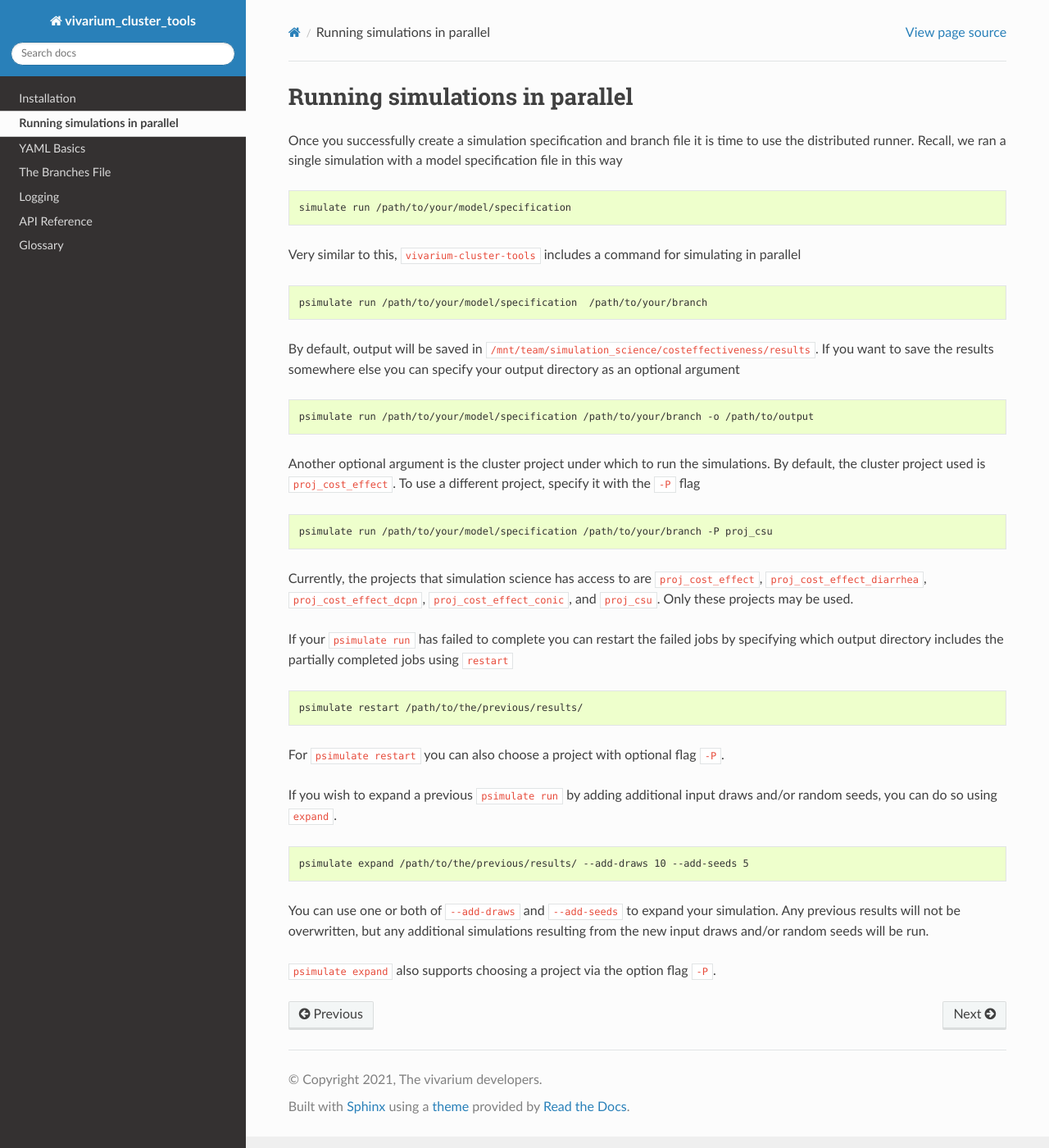
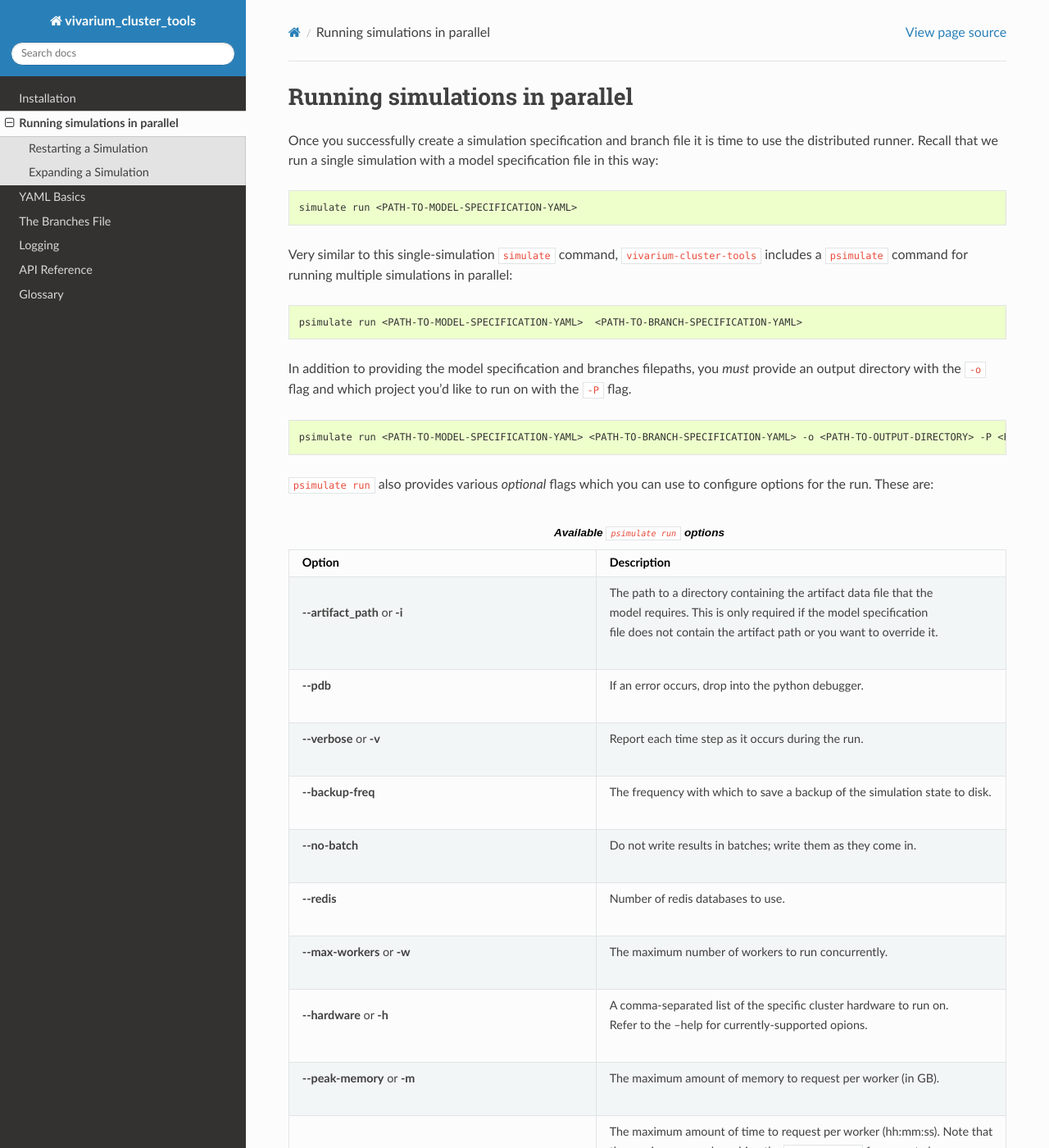
Before and after one commit to ihmeuw/vivarium_cluster_tools, a Sphinx documentation site: the page built from docs/source/distributed_runner.rst, in a window 1280 px wide and 1400 px high. Shown: the whole window at 82% size. Built offline with Sphinx 7.4.7 and the Read the Docs theme 2.0.0, drawn with Linux system fonts in a browser that asks for light colours; the version number could not be read and is left out; some of the changed text lies outside the part shown.

Commit message:
Feature/sbachmei/mic 5229 update concepts (#231)
* Add blurb about specify draws and seeds
* add table of cli options; minor other updates

```diff
--- a/CHANGELOG.rst
+++ b/CHANGELOG.rst
@@ -1,3 +1,8 @@
+**2.0.2 - 08/30/24**
+
+ - Strengthen the API documentation
+ - Update existing documentation to include new psimulate options
+
 **2.0.1 - 08/21/24**
 
  - Use script to install dependencies in CI
--- a/docs/source/distributed_runner.rst
+++ b/docs/source/distributed_runner.rst
@@ -6,54 +6,96 @@ Running simulations in parallel
 ===============================
 
 Once you successfully create a simulation specification and branch file it is
-time to use the distributed runner. Recall, we ran a single simulation with
-a model specification file in this way
+time to use the distributed runner. Recall that we run a single simulation with
+a model specification file in this way:
 
 .. code-block:: console
 
-    simulate run /path/to/your/model/specification
+    simulate run <PATH-TO-MODEL-SPECIFICATION-YAML>
 
-Very similar to this, ``vivarium-cluster-tools`` includes a command for simulating in parallel
+Very similar to this single-simulation ``simulate`` command, ``vivarium-cluster-tools`` includes a
+``psimulate`` command for running multiple simulations in parallel:
 
 .. code-block:: console
 
-    psimulate run /path/to/your/model/specification  /path/to/your/branch
+    psimulate run <PATH-TO-MODEL-SPECIFICATION-YAML>  <PATH-TO-BRANCH-SPECIFICATION-YAML>
 
-By default, output will be saved in ``/mnt/team/simulation_science/costeffectiveness/results``. If you want to save the
-results somewhere else you can specify your output directory as an optional argument
+In addition to providing the model specification and branches filepaths, you *must* provide an
+output directory with the ``-o`` flag and which project you'd like to run on with the ``-P`` flag.
 
 .. code-block:: console
 
-    psimulate run /path/to/your/model/specification /path/to/your/branch -o /path/to/output
+    psimulate run <PATH-TO-MODEL-SPECIFICATION-YAML> <PATH-TO-BRANCH-SPECIFICATION-YAML> -o <PATH-TO-OUTPUT-DIRECTORY> -P <PROJECT>
 
-Another optional argument is the cluster project under which to run the simulations. By default, the cluster project
-used is ``proj_cost_effect``. To use a different project, specify it with the ``-P`` flag
+``psimulate run`` also provides various *optional* flags which you can use to configure options for the run. These are:
+
+.. list-table:: **Available** ``psimulate run`` **options**
+    :header-rows: 1
+    :widths: 30, 40
+
+    *   - Option
+        - Description
+    *   - | **-\-artifact_path** or **-i**
+        - | The path to a directory containing the artifact data file that the
+          | model requires. This is only required if the model specification
+          | file does not contain the artifact path or you want to override it.
+    *   - | **-\-pdb**
+        - | If an error occurs, drop into the python debugger.
+    *   - | **-\-verbose** or **-v**
+        - | Report each time step as it occurs during the run.
+    *   - | **-\-backup-freq**
+        - | The frequency with which to save a backup of the simulation state to disk.
+    *   - | **-\-no-batch**
+        - | Do not write results in batches; write them as they come in.
+    *   - | **-\-redis**
+        - | Number of redis databases to use.
+    *   - | **-\-max-workers** or **-w**
+        - | The maximum number of workers to run concurrently.
+    *   - | **-\-hardware** or **-h**
+        - | A comma-separated list of the specific cluster hardware to run on.
+          | Refer to the --help for currently-supported opions.
+    *   - | **-\-peak-memory** or **-m**
+        - | The maximum amount of memory to request per worker (in GB).
+    *   - | **-\-max-runtime** or **-r**
+        - | The maximum amount of time to request per worker (hh:mm:ss). Note that
+          | the session you are launching the ``psimulate run`` from must also
+          | be able to live at least as long as this value (and this does not account)
+          | for the time jobs may spend in PENDING.
+    *   - | **-\-queue** or **-q**
+        - | The queue to submit jobs to.
+    *   - | **-\-help**
+        - | Print a help message and exit.
+
+You can see a description of any of the available commands by using the **-\-help** flag, e.g. ``psimulate --help``
+or ``psimulate run --help``.
+
+Restarting a Simulation
+-----------------------
+
+If your ``psimulate run`` has jobs that failed to complete, you can restart them using ``psimulate restart``.
+You must specify the results directory that includes the partially completed jobs as well as the project
+you want to use for the restart.
 
 .. code-block:: console
 
-    psimulate run /path/to/your/model/specification /path/to/your/branch -P proj_csu
+    psimulate restart <PATH-TO-PREVIOUS-RESULTS-DIRECTORY> -P <PROJECT>
 
-Currently, the projects that simulation science has access to are ``proj_cost_effect``, ``proj_cost_effect_diarrhea``,
-``proj_cost_effect_dcpn``, ``proj_cost_effect_conic``, and ``proj_csu``. Only these projects may be used.
+Many of the same optional flags exist for ``psimulate restart`` as for ``psimulate run``. You can see a description of
+these by using the ``psimulate restart --help``.
 
-If your ``psimulate run`` has failed to complete you can restart the failed jobs by specifying which output directory
-includes the partially completed jobs using ``restart``
+Expanding a Simulation
+----------------------
+
+If you wish to expand an existing simulation by running new simulations with additional input draws and/or random seeds,
+you can do so using ``psimulate expand``. Just like for ``psimulate restart``, you must specify the results directory
+that includes the results that you'd like to expand as well as a project. Further, you must specify the number of
+additional draws and/or seeds you'd like to add to the simulation.
 
 .. code-block:: console
 
-    psimulate restart /path/to/the/previous/results/
-
-For ``psimulate restart`` you can also choose a project with optional flag ``-P``.
-
-
-If you wish to expand a previous ``psimulate run`` by adding additional input draws and/or random seeds, you can do so
-using ``expand``.
-
-.. code-block:: console
-
-    psimulate expand /path/to/the/previous/results/ --add-draws 10 --add-seeds 5
+    psimulate expand <PATH-TO-PREVIOUS-RESULTS-DIRECTORY> -P <PROJECT> --add-draws 10 --add-seeds 5
 
 You can use one or both of ``--add-draws`` and ``--add-seeds`` to expand your simulation. Any previous results will not
 be overwritten, but any additional simulations resulting from the new input draws and/or random seeds will be run.
 
-``psimulate expand`` also supports choosing a project via the option flag ``-P``.
+As before, use ``psimulate expand --help`` to see a description of the available options.
```
Also changed, not shown: docs/source/branch.rst (+23 -1 lines), 2 other files.
